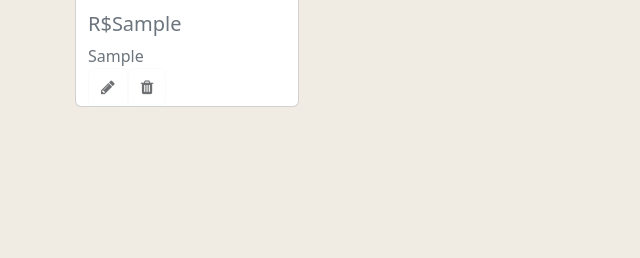
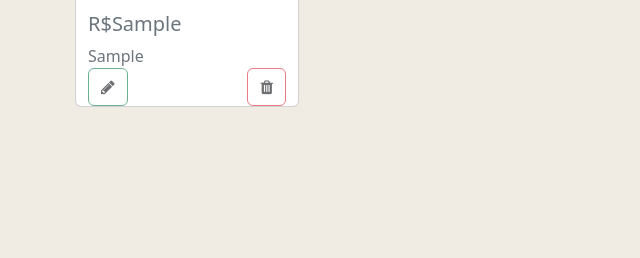
Before and after one commit to abnersolivera/PROJETO-PW-ANUNCIO-DE-CARRO, a PHP site: page /pagina/lista.php in a window 1280 px wide. Shown: the part 224-482 px from the top of the page, without its empty margins (0-640 px from the left). Run offline with PHP 8.4, Linux system fonts and the light colour scheme; tables that the repository leaves empty or names only in its code hold one stand-in row (values such as "Sample post"); data that the repository does not hold is empty.

Commit message:
posição do botão, cor do botão

```diff
--- a/dados/select.php
+++ b/dados/select.php
@@ -22,16 +22,16 @@
                     <p class="card-text text-secondary"><?php echo $linha['ano_cr'] ?></p>
                 </div>
                 <div>
-                    <div style="display: flex; Justify-content-between">
+                    <div style="width: 100%; display: flex; Justify-content: space-between">
                         <div>
                             <form action="../pagina/editarDados.php" method="post">
                                 <input type="hidden" name="id_hidden" value="<?php echo $linha['id_cr'] ?>" />
                                 <?php if (isset($_SESSION['usuario'])) { ?>
-                                    <button type="submit" class="btn btn-outline-light text-dark">
+                                    <button type="submit" class="btn btn-outline-success text-dark">
                                         <i class="fa fa-pencil" aria-hidden="true"></i>
                                     </button>
                                 <?php } else { ?>
-                                    <button type="submit" class="btn btn-outline-light text-dark disabled">
+                                    <button type="submit" class="btn btn-outline-success text-dark disabled">
                                         <i class="fa fa-pencil disabled" aria-hidden="true"></i>
                                     </button>
                                 <?php } ?>
@@ -42,11 +42,11 @@
                             <form action="../dados/delete.php" method="post" id="excluir">
                                 <input type="hidden" name="id_hidden" value="<?php echo $linha['id_cr'] ?>" />
                                 <?php if (isset($_SESSION['usuario'])) { ?>
-                                    <button type="submit" class="btn btn-outline-light text-dark">
+                                    <button type="submit" class="btn btn-outline-danger text-dark">
                                         <i class="fa fa-trash" aria-hidden="true"></i>
                                     </button>
                                 <?php } else { ?>
-                                    <button type="submit" class="btn btn-outline-light text-dark disabled">
+                                    <button type="submit" class="btn btn-outline-danger text-dark disabled">
                                         <i class="fa fa-trash disabled" aria-hidden="true"></i>
                                     </button>
                                 <?php } ?>
--- a/index.php
+++ b/index.php
@@ -50,8 +50,8 @@
     </nav>
 
   <div style="margin-top: 70px;">
-    <h1 class="text-center">Seja Bem Vindo</h1>
-    <h1 class="text-center">Pagina Inicial</h1>
+    <h1 class="text-center">Seja Bem-Vindo</h1>
+    <h1 class="text-center">Página Inicial</h1>
   </div>
     <script src="https://cdn.jsdelivr.net/npm/bootstrap@5.2.0-beta1/dist/js/bootstrap.bundle.min.js" integrity="sha384-pprn3073KE6tl6bjs2QrFaJGz5/SUsLqktiwsUTF55Jfv3qYSDhgCecCxMW52nD2" crossorigin="anonymous"></script>
 </body>
```
Also changed, not shown: README.md.
